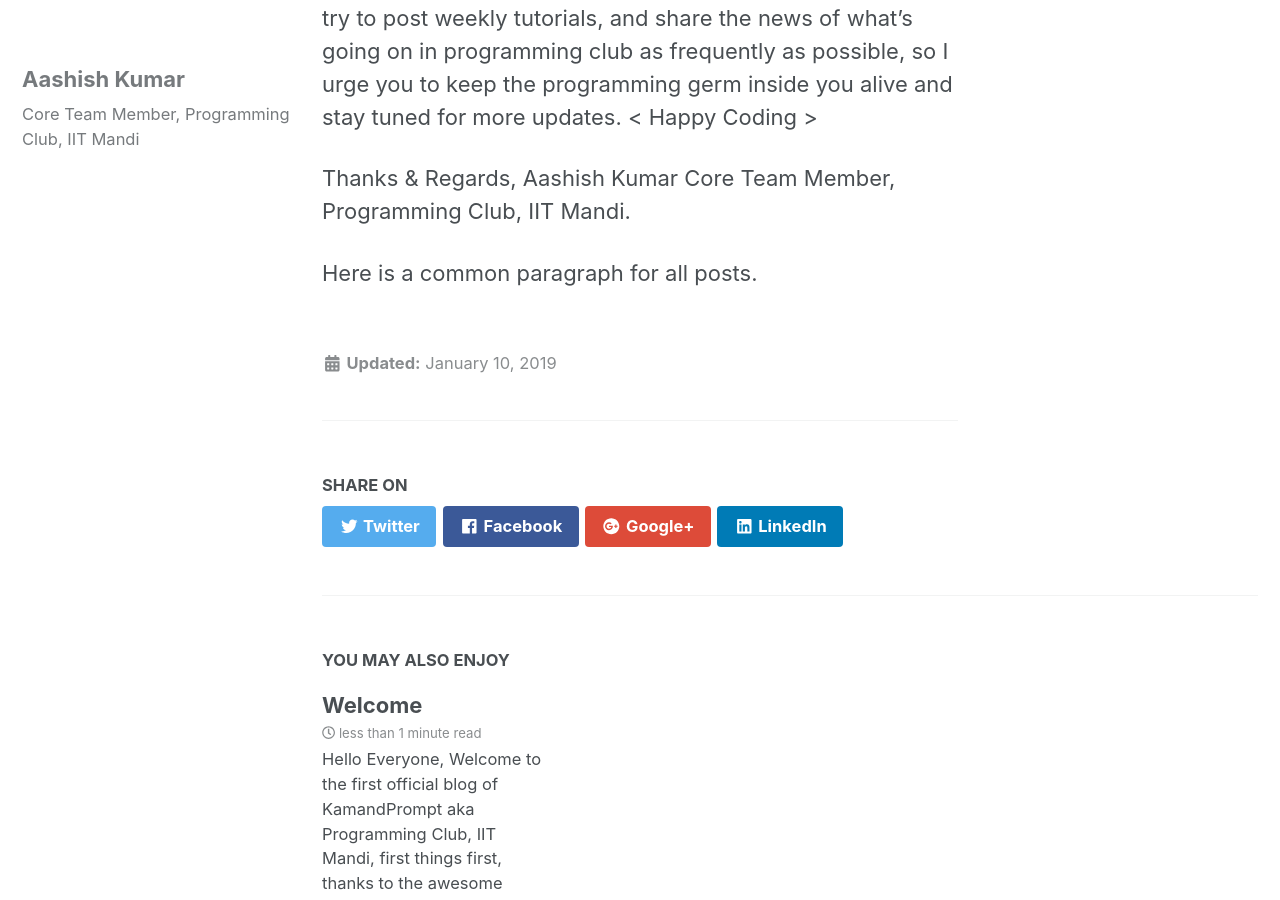
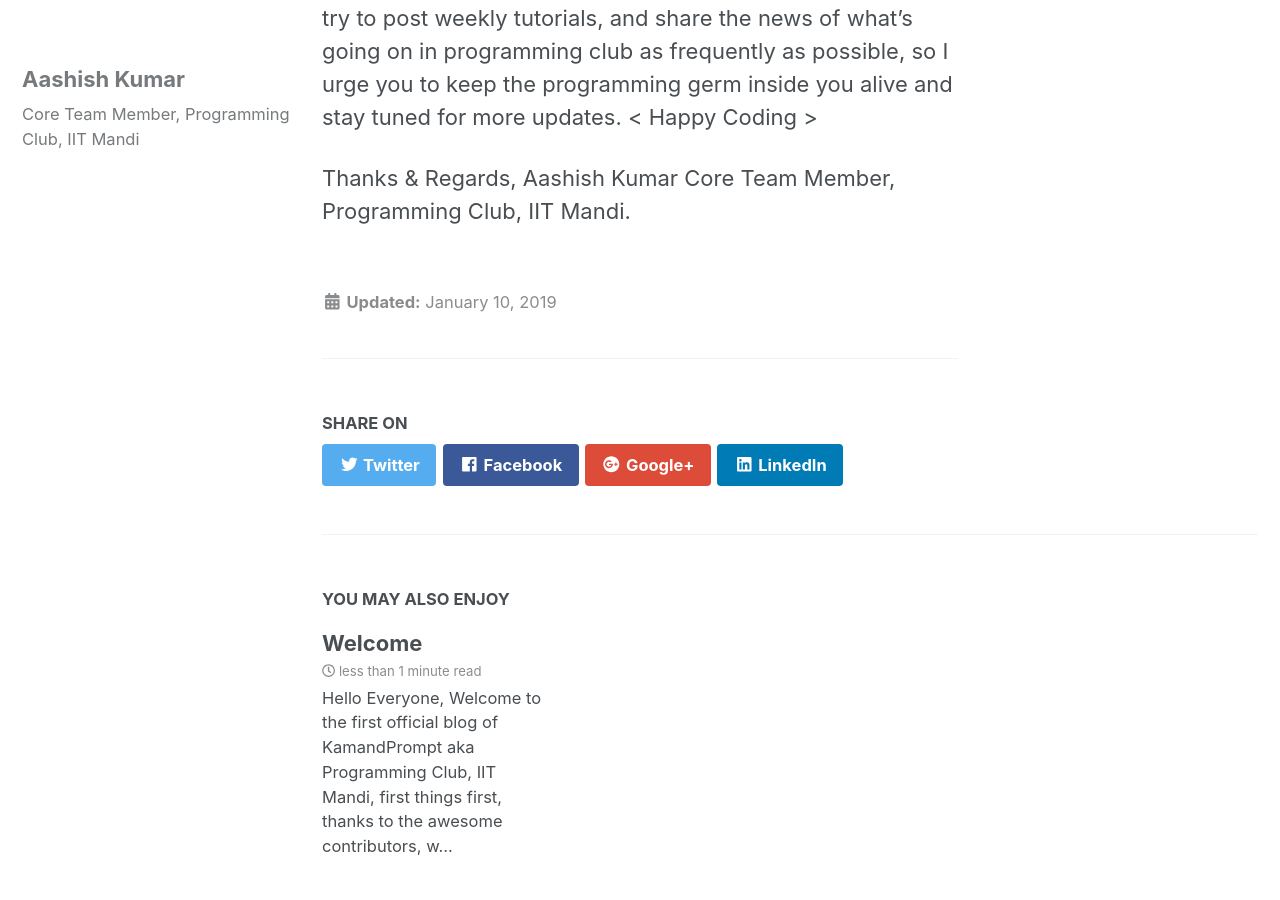
Before and after one commit to KamandPrompt/blog, a Jekyll site: the page built from _posts/2019-01-10-welcome.md, in a window 1280 px wide and 900 px high, scrolled down 562 px. Built offline with Jekyll 4.4.1, drawn with Linux system fonts in a browser that asks for light colours; nearby versions of some CDN libraries; comment, search, counter and statistics services are not loaded.

Commit message:
Remove common paragraph for posts.

```diff
--- a/_layouts/single.html
+++ b/_layouts/single.html
@@ -49,7 +49,7 @@ layout: default
         </aside>
         {% endif %}
         {{ content }}
-        <p> Here is a common paragraph for all posts. </p>
+        <!-- <p> Here is a common paragraph for all posts. </p> -->
         {% if page.link %}<div><a href="{{ page.link }}" class="btn btn--primary">{{ site.data.ui-text[site.locale].ext_link_label | default: "Direct Link" }}</a></div>{% endif %}
       </section>
 
```
